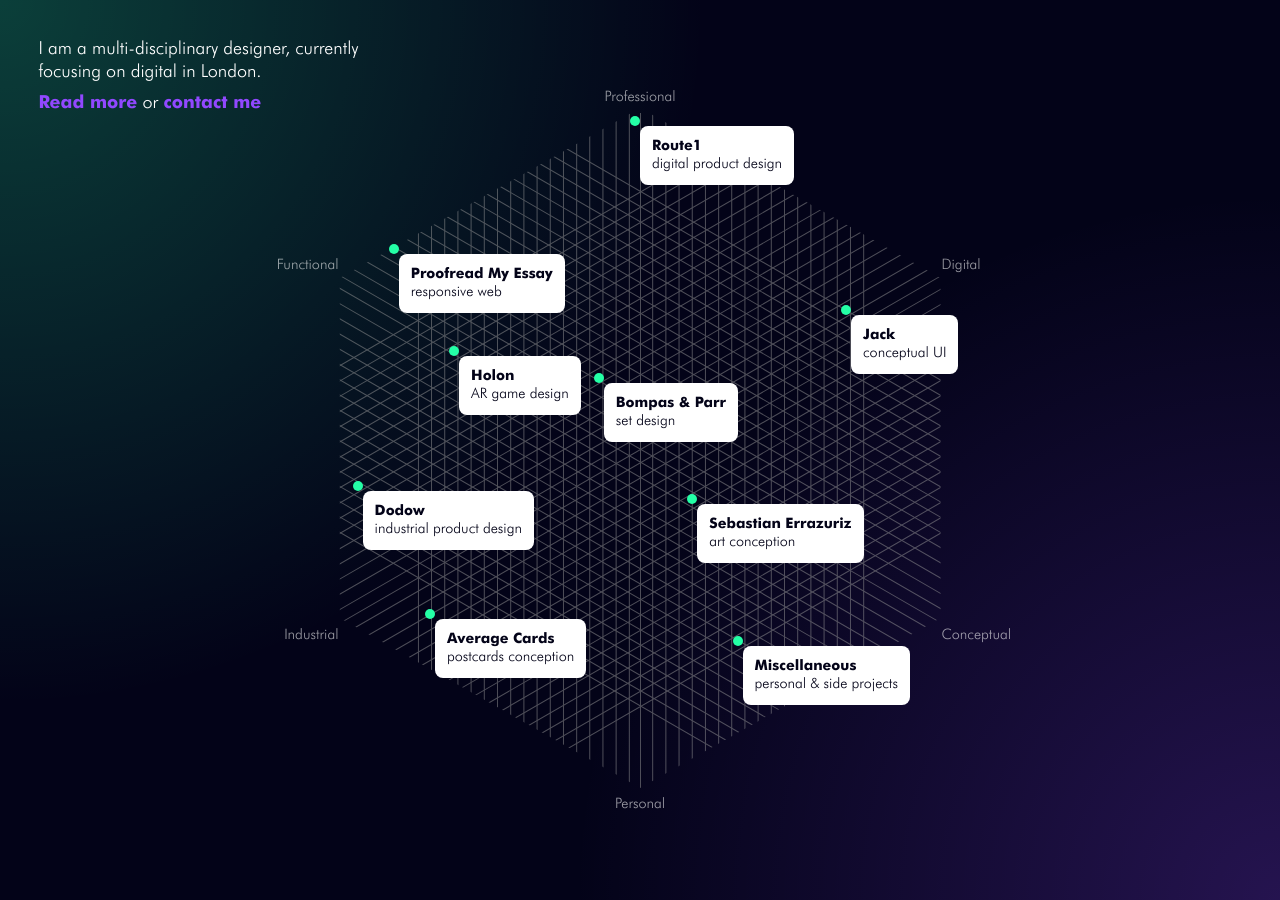
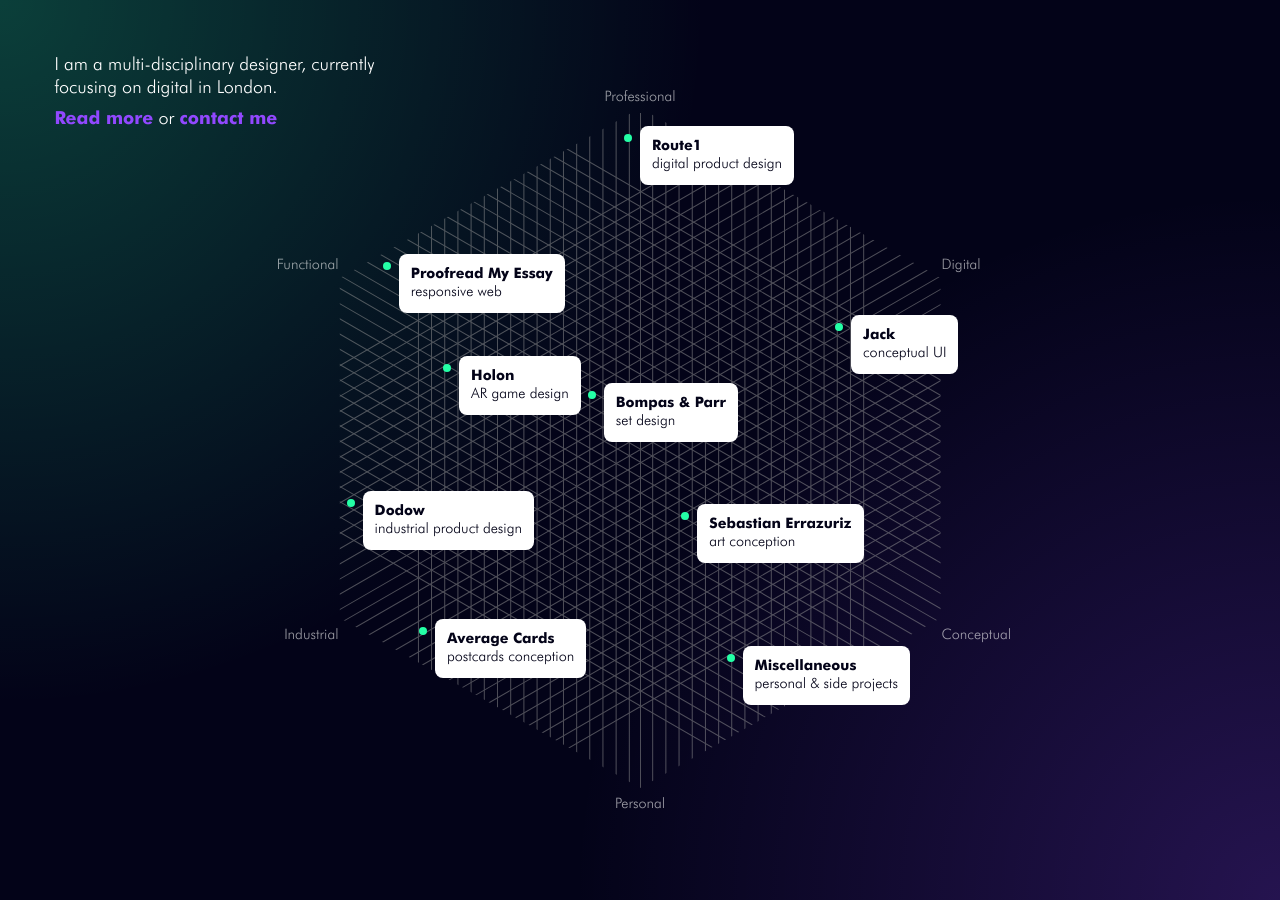
Before and after one commit to audreymgr/audreymgr.github.io, a Jekyll site: the page built from index.html, in a window 1280 px wide. Built offline with Jekyll 4.4.1, drawn with Linux system fonts in a browser that asks for light colours.

Commit message:
Some more fine-tuning

```diff
--- a/css/audddrey.css
+++ b/css/audddrey.css
@@ -26,12 +26,14 @@
   width: 100%;
   min-height: 100%;
 }
+
 #gradients {
   position: absolute;
   width: 100%;
   height: 100%;
   overflow: hidden;
 }
+
 #gradient1, #gradient2 {
   position: absolute;
   width: 120vw;
@@ -43,13 +45,13 @@
 #gradient1 {
   top: -60vw;
   left: -60vw;
-  background-image: radial-gradient(rgba(36, 255, 166, 0.8), rgba(3,3,24,0) 65%, rgba(3,3,24,0));
+  background-image: radial-gradient(rgba(36, 255, 166, 0.8), rgba(3, 3, 24, 0) 65%, rgba(3, 3, 24, 0));
 }
 
 #gradient2 {
   right: -60vw;
   bottom: -60vw;
-  background-image: radial-gradient(rgba(145,72,255,0.8), rgba(0,0,0,0) 65%, rgba(3,3,24,0));
+  background-image: radial-gradient(rgba(145, 72, 255, 0.8), rgba(0, 0, 0, 0) 65%, rgba(3, 3, 24, 0));
 }
 
 a {
@@ -93,7 +95,7 @@
 
 /* Intro text */
 .intro {
-  margin: 1rem;
+  padding: 1rem;
   z-index: 10000;
 }
 
@@ -332,25 +334,38 @@
   display: flex;
   flex-direction: row;
   flex-wrap: wrap;
-  justify-content: flex-start;
+  justify-content: space-around;
   align-items: center;
   padding-top: 4rem;
 }
 
 #projects-list > li {
   font-size: 0.9rem;
-  width: 46vw;
-  margin: 1vw 2vw;
+  width: 44vw;
+  margin-bottom: 1.5rem;
   display: flex;
   flex-direction: row;
+  transition: all .2s ease-in-out;
 }
 
-#projects-list > li:nth-child(2n+1) {
+#projects-list > li:hover {
+  transform: scale(1.05);
+}
+
+#projects-list > li:nth-child(odd) {
   justify-content: flex-end;
 }
 
-#projects-list > li:nth-child(2n) {
+#projects-list > li:nth-child(odd) a {
+  text-align: right;
+}
+
+#projects-list > li:nth-child(even) {
   justify-content: flex-start;
+}
+
+#projects-list > li:nth-child(even) a {
+  text-align: left;
 }
 
 #projects-list > li a {
@@ -359,19 +374,10 @@
   display: block;
   padding: 0.75rem;
   color: #030318;
-  transition: all .2s ease-in-out;
-}
-
-#projects-list > li a:hover {
-  transform: scale(1.05);
 }
 
 #projects-list > li ul {
   list-style: none;
-}
-
-#projects-list > li ul > li {
-  white-space: nowrap;
 }
 
 #projects-list > li h2 {
@@ -394,16 +400,24 @@
     margin: 0;
   }
 
+  #projects-list > li:nth-child(odd) a {
+    text-align: left;
+  }
+
   #projects-list > li:before {
     position: absolute;
     display: block;
-    top: -10px;
-    left: -10px;
+    top: 8px;
+    left: -16px;
     content: "";
-    width: 10px;
-    height: 10px;
-    border-radius: 5px;
+    width: 8px;
+    height: 8px;
+    border-radius: 4px;
     background-color: #24FFA6;
+  }
+
+  #projects-list > li ul > li {
+    white-space: nowrap;
   }
 }
 
```
